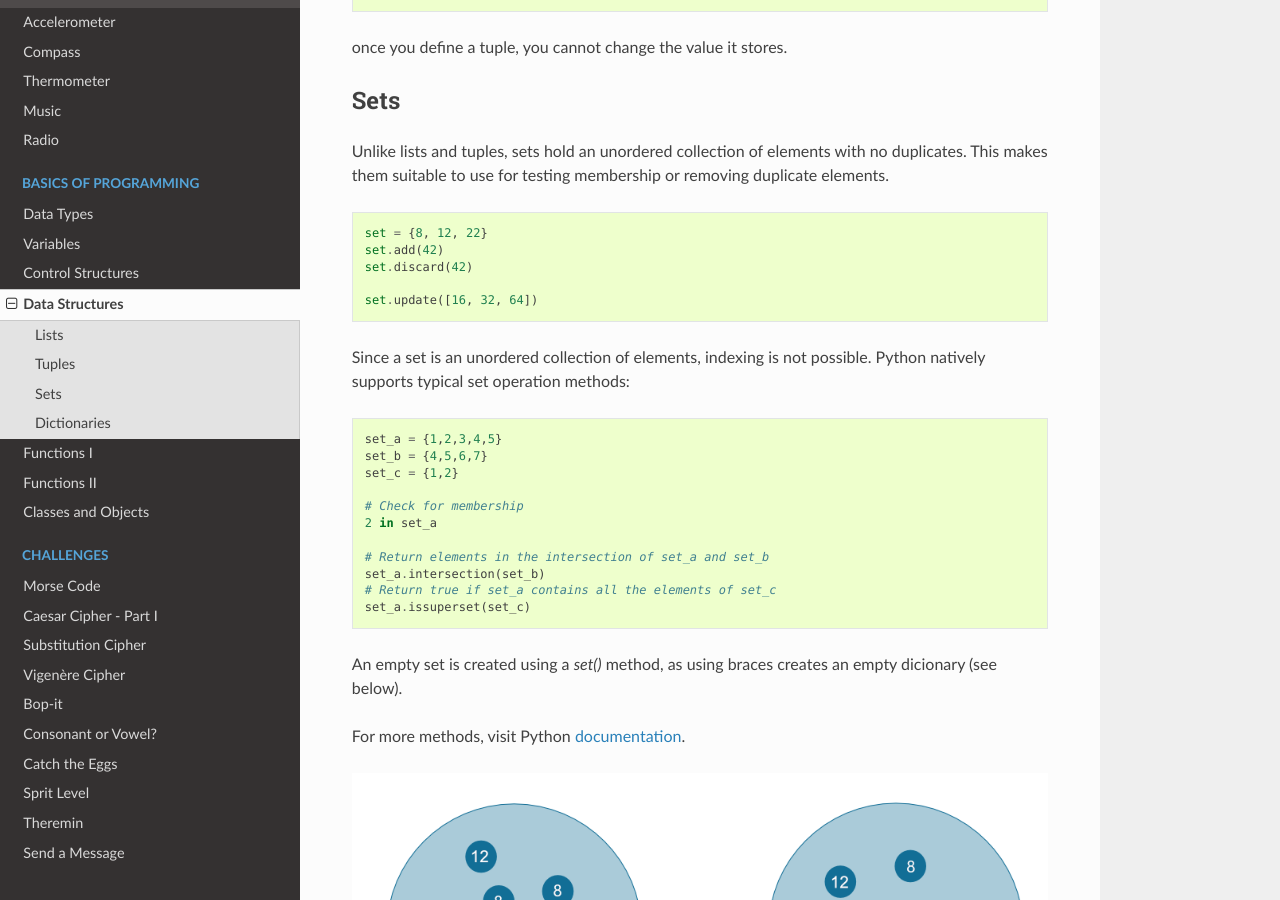
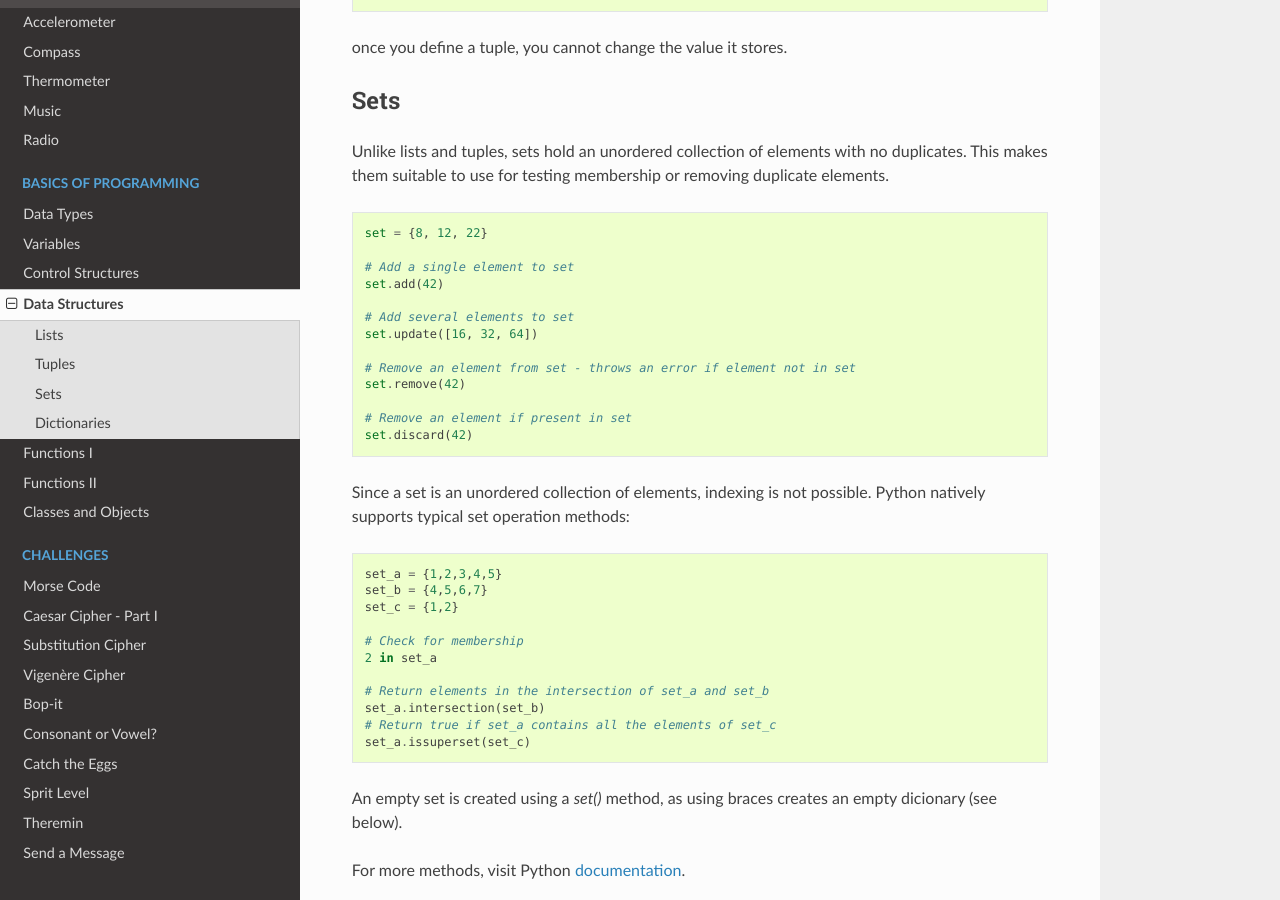
Before and after one commit to rharbird/microbit-challenges, a Sphinx documentation site: the page built from docs/source/basics/data_structures.rst, in a window 1280 px wide and 900 px high, scrolled down 2718 px. Built offline with Sphinx 7.4.7 and the Read the Docs theme 2.0.0, drawn with Linux system fonts in a browser that asks for light colours; pages that are not in the unit, such as notebooks, are missing from menus.

Commit message:
Add comments to code example

```diff
--- a/docs/source/basics/data_structures.rst
+++ b/docs/source/basics/data_structures.rst
@@ -97,10 +97,20 @@ Unlike lists and tuples, sets hold an unordered collection of elements with no d
 duplicate elements. ::
 
 	set = {8, 12, 22}
+
+	# Add a single element to set
 	set.add(42)
+
+	# Add several elements to set
+	set.update([16, 32, 64])
+
+	# Remove an element from set - throws an error if element not in set
+	set.remove(42)
+
+	# Remove an element if present in set
 	set.discard(42)
 
-	set.update([16, 32, 64])
+
 
 Since a set is an unordered collection of elements, indexing is not possible. Python natively supports typical set operation methods: ::
 
```
